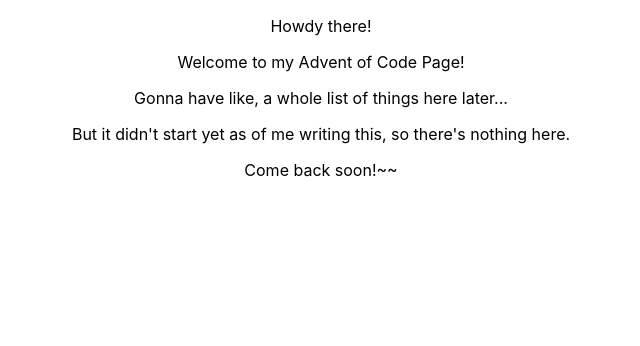
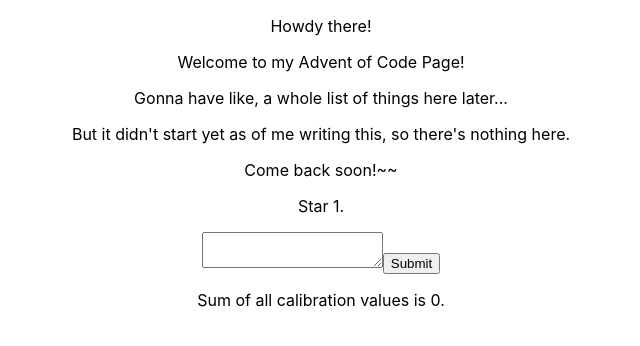
Before and after one commit to jacksonzck/jazck_advent_of_code_2023, a React (Create React App) app: page / in a window 1280 px wide. Shown: the top 346 px of the page, without its empty margins (319-959 px from the left). Built offline with nearby package versions, Linux system fonts and the light colour scheme.

Commit message:
Puzzle 1 Part 1 Done!

```diff
--- a/package.json
+++ b/package.json
@@ -1,6 +1,6 @@
 {
   "name": "jazck_advent_of_code_2023",
-  "version": "0.0.1",
+  "version": "0.1.0",
   "private": true,
   "homepage": "https://jacksonzck.github.io/jazck_advent_of_code_2023/",
   "dependencies": {
--- a/src/App.js
+++ b/src/App.js
@@ -1,4 +1,5 @@
 import './App.css';
+import Day1 from './Day1/Day1';
 
 function App() {
   return (
@@ -10,6 +11,7 @@
         <p> But it didn't start yet as of me writing this, so there's nothing here. </p>
         <p> Come back soon!~~</p>
       </header>
+      <Day1 />
     </div>
   );
 }
--- /dev/null
+++ b/src/Day1/Day1.js
@@ -0,0 +1,37 @@
+import './Day1.css'
+import { useState } from 'react'
+
+export default function Day1() {
+    let [sum, setSum] = useState(0)
+
+    /**
+     *
+     * @param {Event} e
+     */
+    function star1(e) {
+        e.preventDefault()
+        const form = e.target;
+        const formData = new FormData(form);
+        let ourSum = 0
+        for(const element of formData.get("Day1Text").split('\n')) {
+            const matched = element.match(/[0-9]/g)
+            console.log(matched)
+            if (matched !== null) {
+                console.log(matched[0] + matched.at(-1))
+                ourSum = ourSum + Number(matched[0] + matched.at(-1))
+            }
+        }
+
+        setSum(ourSum)
+    }
+    return (
+        <div className='Day1'>
+            <p> Star 1. </p>
+            <form onSubmit={star1}>
+                <textarea name="Day1Text"/>
+                <button type="submit"> Submit </button>
+            </form>
+            <p> Sum of all calibration values is {sum}.</p>
+        </div>
+    )
+}
```
Also changed, not shown: src/Day1/Day1.css (added).
